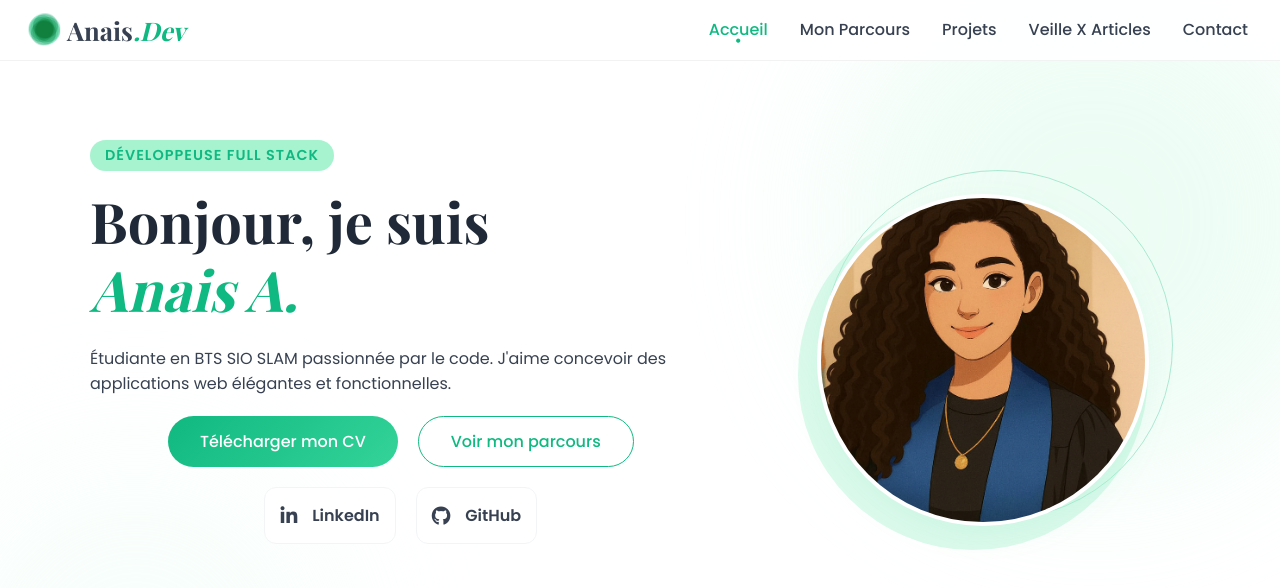
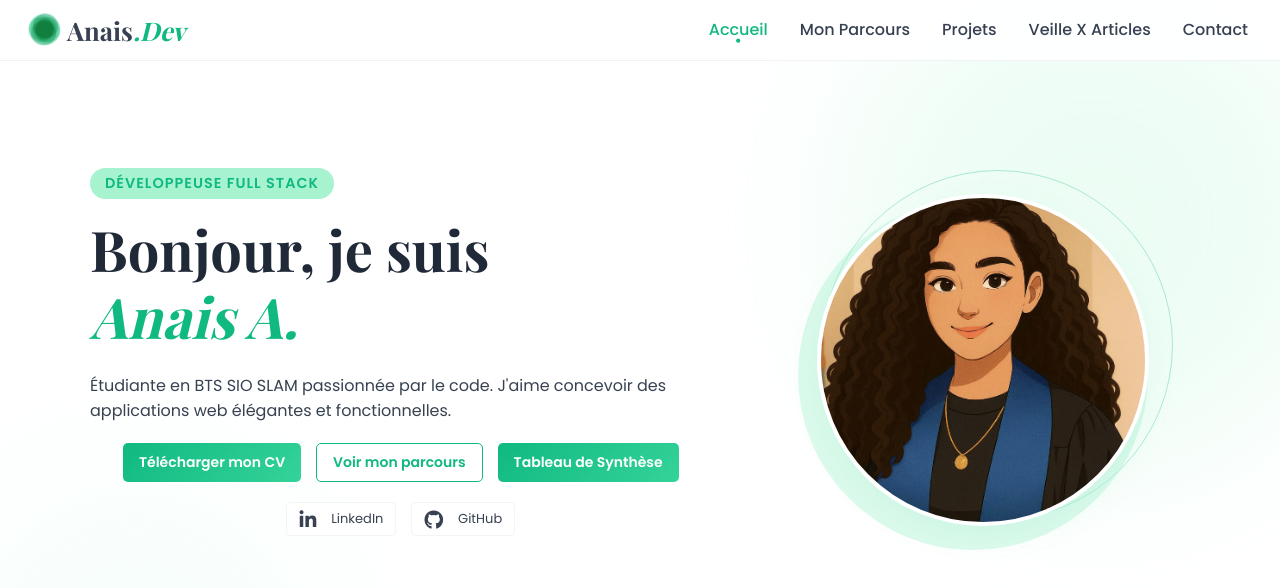
Before and after one commit to AanaisAA/portFolio_E5, a plain HTML site: page index.html in a window 1280 px wide. Drawn offline with nearby package versions, Linux system fonts and the light colour scheme; a web font is replaced by a local one.

Commit message:
ajout btn + page contact

```diff
--- a/index.html
+++ b/index.html
@@ -70,18 +70,17 @@
                     <div class="cv-buttons">
                         <a href="src/CV_Anais.pdf" target="_blank" class="btn">Télécharger mon CV</a>
                         <a onclick="navigateTo('about')" class="btn btn-outline">Voir mon parcours</a>
+                        <a href="src/TableauSynthese(1).pdf" target="_blank" class="btn">Tableau de Synthèse</a>
                     </div>
 
                     <div class="social-buttons">
-                            <a href="https://www.linkedin.com/feed/" class="social-btn">
+                        <a href="https://www.linkedin.com/feed/" target="_blank" class="social-btn">
                             <i class="fab fa-linkedin-in"></i> LinkedIn
                         </a>
-                            <a href="https://github.com/AanaisAA" class="social-btn">
+                        <a href="https://github.com/AanaisAA" target="_blank" class="social-btn">
                             <i class="fab fa-github"></i> GitHub
                         </a>
                     </div>
-
-
 
                 </div>
                 <div class="hero-photo">
--- a/main.css
+++ b/main.css
@@ -27,18 +27,33 @@
             position: relative;
         }
 
-        .cv-buttons, .social-buttons {
+        .cv-buttons {
             display: flex;
-            justify-content: center; /* centre horizontalement */
-            gap: 20px;               /* espace entre les boutons */
-            margin: 20px 0;          /* espace au-dessus et en dessous */
+            justify-content: center;   /* centre les boutons */
+            gap: 15px;                 /* espace entre eux */
+            margin: 20px 0;
         }
 
-        .btn, .btn-outline, .social-btn {
-            padding: 12px 24px;
-            border-radius: 6px;
+        .cv-buttons .btn {
+            padding: 8px 16px;         /* réduit la hauteur */
+            font-size: 14px;           /* texte plus petit */
+            border-radius: 5px;
             text-decoration: none;
-            font-weight: bold;
+            font-weight: 600;
+        }
+
+        .social-buttons {
+            display: flex;
+            justify-content: center;   /* centre LinkedIn et GitHub */
+            gap: 15px;
+            margin-top: 15px;
+        }
+
+        .social-buttons .social-btn {
+            font-size: 13px;           /* plus petit que les boutons principaux */
+            padding: 6px 12px;
+            border-radius: 4px;
+            text-decoration: none;
         }
 
 
```
Also changed, not shown: 1 other file. Lines whose indentation alone changed are shown as unchanged.
